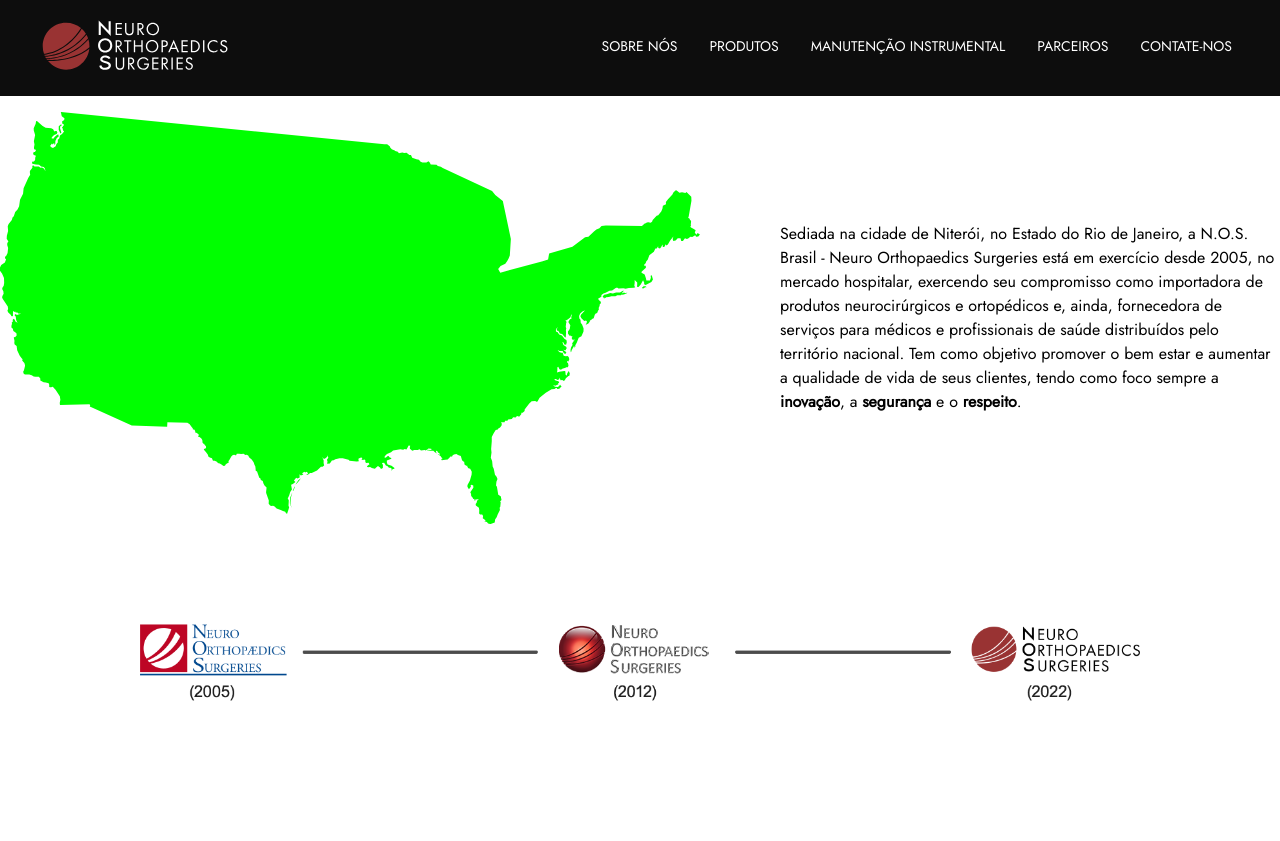
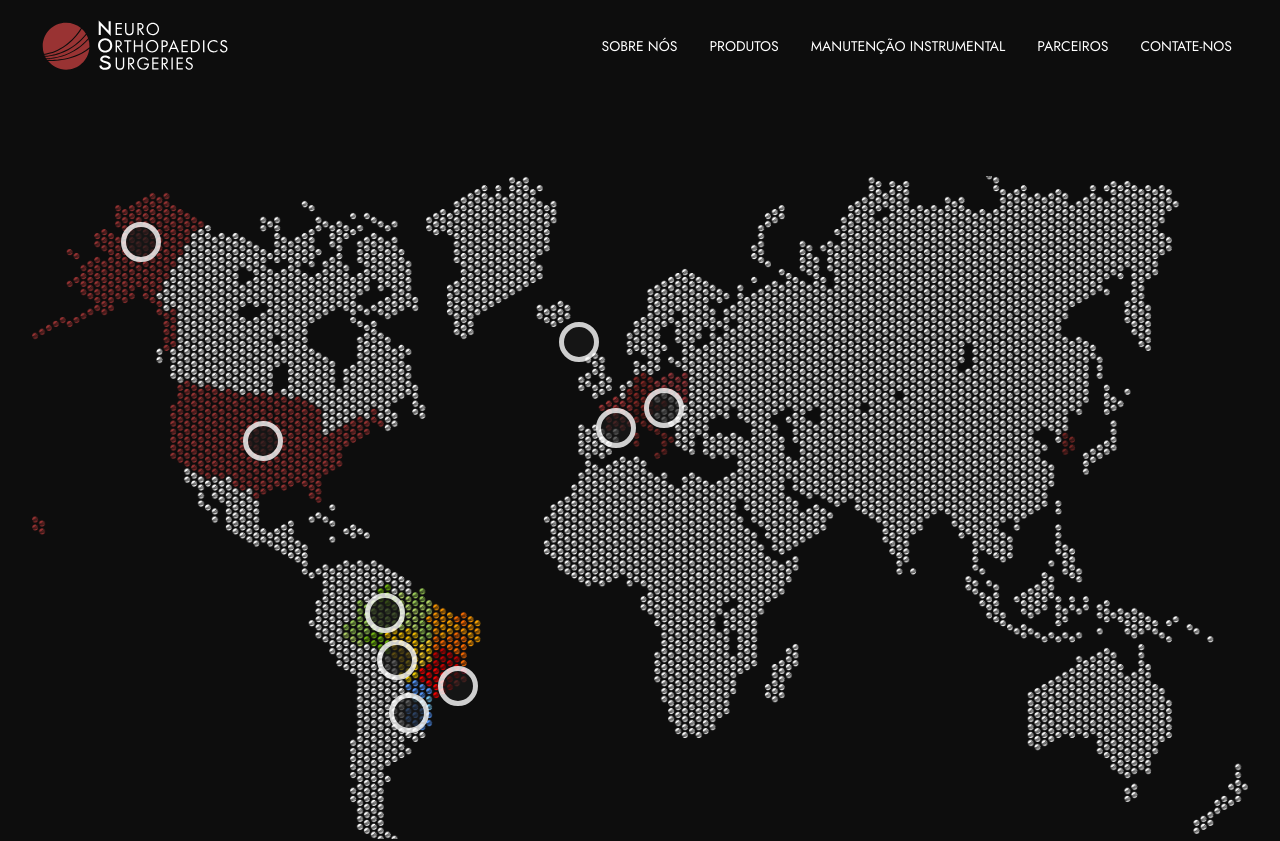
Before and after one commit to savioazb/nos-project, a Next.js app: page /parceiros in a window 1280 px wide. Shown: the top 841 px of the page. Built offline with nearby package versions, Linux system fonts and the light colour scheme.

Commit message:
interactive map

```diff
--- a/components/MainSlider.tsx
+++ b/components/MainSlider.tsx
@@ -42,11 +42,7 @@
             <section className="max-w-[680px] ml-1 md:ml-40 flex flex-col">
               <div className="relative">
                 <h2
-                  className={`${
-                    isActive
-                      ? "text-white text-[2rem] md:text-[3rem] font-extralight uppercase ml-[1rem] sm:ml-[2rem] mb-[1rem] sm:mb-[1.5rem] leading-[1.1]  animation-delay-fadeInLeft"
-                      : "text-white text-[2rem] md:text-[3rem] font-extralight uppercase ml-[1rem] sm:ml-[2rem] mb-[1rem] sm:mb-[1.5rem] leading-[1.1]"
-                  }`}
+                  className={`text-white text-[2rem] md:text-[3rem] font-extralight uppercase ml-[1rem] sm:ml-[2rem] mb-[1rem] sm:mb-[1.5rem] leading-[1.1] ${isActive ? 'animation-delay-fadeInLeft' : ''}`}
                 >
                   O bem-estar humano <br /> é nossa missão
                 </h2>
--- a/pages/manutencaoInstrumentais/index.tsx
+++ b/pages/manutencaoInstrumentais/index.tsx
@@ -64,7 +64,7 @@
             </div>
 
             <ul className="flex flex-col justify-center items-center gap-10 md:gap-0">
-              <li className="flex flex-col md:flex-row justify-center items-center gap-5">
+              <li className="flex flex-col md:flex-row justify-center items-center gap-5 md:gap-32">
                 <div>
                   <Image src={text1} height={80} alt="" />
                   <p className="max-w-md ml-0 md:ml-4 mt-4">
@@ -77,7 +77,7 @@
                 <Image src={step1} height={300} alt="" />
               </li>
 
-              <li className="flex flex-col-reverse md:flex-row justify-center items-center gap-5">
+              <li className="flex flex-col-reverse md:flex-row justify-center items-center gap-5 md:gap-32">
                 <Image src={step2} height={300} alt="" />
                 <div>
                   <Image src={text2} height={80} alt="" />
@@ -89,7 +89,7 @@
                   </p>
                 </div>
               </li>
-              <li className="flex flex-col md:flex-row justify-center items-center gap-5">
+              <li className="flex flex-col md:flex-row justify-center items-center gap-5 md:gap-32">
                 <div>
                   <Image src={text3} height={80} alt="" />
                   <p className="max-w-md ml-0 md:ml-4 mt-4">
@@ -101,7 +101,7 @@
                 </div>
                 <Image src={step3} height={300} alt="" />
               </li>
-              <li className="flex flex-col-reverse md:flex-row justify-center items-center gap-5">
+              <li className="flex flex-col-reverse md:flex-row justify-center items-center gap-5 md:gap-32">
                 <Image src={step4} height={300} alt="" />
                 <div>
                   <Image src={text4} height={80} alt="" />
@@ -113,7 +113,7 @@
                   </p>
                 </div>
               </li>
-              <li className="flex flex-col md:flex-row justify-center items-center gap-5">
+              <li className="flex flex-col md:flex-row justify-center items-center gap-5 md:gap-32">
                 <div>
                   <Image src={text5} height={80} alt="" />
                   <p className="max-w-md ml-0 md:ml-4 mt-4">
--- a/pages/parceiros/index.tsx
+++ b/pages/parceiros/index.tsx
@@ -1,30 +1,78 @@
 import Image from "next/image"
-import nosOffice from "../../public/images/nos-office.png"
-import timeLine from "../../public/images/time-line.png"
-import mapa from "../../public/images/mapa.svg"
-import Link from "next/link";
+import mapa from "../../public/images/mapa-parceiros.png"
 
 export default function Parceiros() {
   return (
-    <main>
+    <main className="bg-black p-8 md:p-34">
       <div className="bg-black w-100 h-24"></div>
-      <section className="max-w-7xl m-auto  flex flex-col justify-start gap-[100px]">
-        <article className=" flex flex-row justify-between items-center mt-4">
-          <Image src={mapa} alt="" width={700} />
-          <p className="leading-6 w-[500px]">
-            Sediada na cidade de Niterói, no Estado do Rio de Janeiro, a N.O.S.
-            Brasil - Neuro Orthopaedics Surgeries está em exercício desde 2005,
-            no mercado hospitalar, exercendo seu compromisso como importadora de
-            produtos neurocirúrgicos e ortopédicos e, ainda, fornecedora de
-            serviços para médicos e profissionais de saúde distribuídos pelo
-            território nacional. Tem como objetivo promover o bem estar e
-            aumentar a qualidade de vida de seus clientes, tendo como foco
-            sempre a <b>inovação</b>, a <b>segurança</b> e o <b>respeito</b>.
-          </p>
-        </article>
-        <article className="flex justify-center mb-40">
-          <Image src={timeLine} alt="" width={1000} />
-        </article>
+      <section className="max-w-7xl m-auto relative">
+        <div className="map-container my-12">
+          <Image src={mapa} alt="" />
+          <button className="map-point">
+            <div className="content">
+              <div className="centered-y">
+                <h3>Teste</h3>
+              </div>
+            </div>
+          </button>
+
+          <button className="map-point">
+            <div className="content">
+              <div className="centered-y">
+                <h3>Teste</h3>
+              </div>
+            </div>
+          </button>
+          <button className="map-point">
+            <div className="content">
+              <div className="centered-y">
+                <h3>Teste</h3>
+              </div>
+            </div>
+          </button>
+          <button className="map-point">
+            <div className="content">
+              <div className="centered-y">
+                <h3>Teste</h3>
+              </div>
+            </div>
+          </button>
+          <button className="map-point">
+            <div className="content">
+              <div className="centered-y">
+                <h3>Teste</h3>
+              </div>
+            </div>
+          </button>
+          <button className="map-point">
+            <div className="content">
+              <div className="centered-y">
+                <h3>Teste</h3>
+              </div>
+            </div>
+          </button>
+          <button className="map-point">
+            <div className="content">
+              <div className="centered-y">
+                <h3>Teste</h3>
+              </div>
+            </div>
+          </button>
+          <button className="map-point">
+            <div className="content">
+              <div className="centered-y">
+                <h3>Teste</h3>
+              </div>
+            </div>
+          </button>
+          <button className="map-point">
+            <div className="content">
+              <div className="centered-y">
+                <h3>Teste</h3>
+              </div>
+            </div>
+          </button>
+        </div>
       </section>
     </main>
   );
--- a/styles/globals.css
+++ b/styles/globals.css
@@ -100,3 +100,143 @@
     width: 15px !important;
     height: 15px !important;
 }
+
+
+
+
+////////////
+
+.map-container {
+  position: relative;
+  width: 100%;
+  padding: 20px;
+  box-sizing: border-box;
+  margin: 0 auto;
+}
+
+.map-container img {
+  width: 100%;
+  position: relative;
+  margin: 0;
+  padding: 0;
+}
+
+.map-container .map-point {
+  position: absolute;
+  cursor: pointer;
+  outline: none;
+  z-index: 0;
+  position: absolute;
+  width: 40px;
+  height: 40px;
+  border-radius: 20px;
+  filter: progid:DXImageTransform.Microsoft.Alpha(Opacity=80);
+  opacity: 0.8;
+  transform: translate(-50%, -50%);
+  -moz-transition: opacity 0.25s ease-in-out 0.25s, width 0.25s ease-in-out 0.25s, height 0.25s ease-in-out 0.25s, z-index 0.25s ease-in-out 0.25s;
+  -o-transition: opacity 0.25s ease-in-out 0.25s, width 0.25s ease-in-out 0.25s, height 0.25s ease-in-out 0.25s, z-index 0.25s ease-in-out 0.25s;
+  -webkit-transition: opacity 0.25s ease-in-out, width 0.25s ease-in-out, height 0.25s ease-in-out, z-index 0.25s ease-in-out;
+  -webkit-transition-delay: 0.25s, 0.25s, 0.25s, 0.25s;
+  transition-delay: 0.25s, 0.25s, 0.25s, 0.25s;
+  transition: opacity 0.25s ease-in-out 0.25s, width 0.25s ease-in-out 0.25s, height 0.25s ease-in-out 0.25s, z-index 0.25s ease-in-out 0.25s;
+  background: rgba(26, 26, 26, 0.85);
+  border: 5px solid #fff;
+}
+
+.map-container .map-point:active {
+  margin: 0;
+  padding: 0;
+  opacity: 1;
+  width: 300px;
+  height: 220px;
+  color: #e5e5e5;
+  z-index: 1;
+  transition: opacity 0.25s ease-in-out, width 0.25s ease-in-out, height 0.25s ease-in-out;
+}
+
+.map-container .map-point:focus {
+  margin: 0;
+  padding: 0;
+  filter: progid:DXImageTransform.Microsoft.Alpha(enabled=false);
+  opacity: 1;
+  width: 300px;
+  height: 220px;
+  color: #e5e5e5;
+  z-index: 1;
+  transition: opacity 0.25s ease-in-out, width 0.25s ease-in-out, height 0.25s ease-in-out;
+}
+
+.map-container .map-point .content {
+  opacity: 0;
+  transition: opacity 0.25s ease-in-out;
+  width: 100%;
+  height: 100%;
+  overflow: overlay;
+}
+
+.map-container .map-point .content .centered-y {
+  position: absolute;
+  width: 100%;
+  top: 50%;
+  transform: translateY(-50%);
+}
+
+.map-container .map-point:active .content {
+  opacity: 1;
+  -moz-transition: opacity 0.25s ease-in-out 0.25s, height 0.25s ease-in-out, overflow 0.25s ease-in-out;
+  -o-transition: opacity 0.25s ease-in-out 0.25s, height 0.25s ease-in-out, overflow 0.25s ease-in-out;
+  -webkit-transition: opacity 0.25s ease-in-out, height 0.25s ease-in-out, overflow 0.25s ease-in-out;
+  transition-delay: 0.25s, 0s, 0s;
+  -webkit-transition-delay: 0.25s, 0s, 0s;
+  transition: opacity 0.25s ease-in-out 0.25s, height 0.25s ease-in-out, overflow 0.25s ease-in-out;
+  overflow: hidden;
+}
+
+.map-container .map-point:focus .content {
+  filter: progid:DXImageTransform.Microsoft.Alpha(enabled=false);
+  opacity: 1;
+  -moz-transition: opacity 0.25s ease-in-out 0.25s, height 0.25s ease-in-out, overflow 0.25s ease-in-out;
+  -o-transition: opacity 0.25s ease-in-out 0.25s, height 0.25s ease-in-out, overflow 0.25s ease-in-out;
+  -webkit-transition: opacity 0.25s ease-in-out, height 0.25s ease-in-out, overflow 0.25s ease-in-out;
+  transition-delay: 0.25s, 0s, 0s;
+  -webkit-transition-delay: 0.25s, 0s, 0s;
+  transition: opacity 0.25s ease-in-out 0.25s, height 0.25s ease-in-out, overflow 0.25s ease-in-out;
+  overflow: hidden;
+}
+
+.map-point:nth-of-type(1){
+  top: 40%;
+  left: 19%;
+}
+.map-point:nth-of-type(2){
+  top: 25%;
+  left: 45%;
+}
+.map-point:nth-of-type(3){
+  top: 35%;
+  left: 52%;
+}
+.map-point:nth-of-type(4){
+  top: 38%;
+  left: 48%;
+}
+.map-point:nth-of-type(5){
+  top: 10%;
+  left: 9%;
+}
+.map-point:nth-of-type(6){
+  top: 66%;
+  left: 29%;
+}
+.map-point:nth-of-type(7){
+  top: 73%;
+  left: 30%;
+}
+.map-point:nth-of-type(8){
+  top: 81%;
+  left: 31%;
+}
+.map-point:nth-of-type(9){
+  top: 77%;
+  left: 35%;
+}
```
Also changed, not shown: components/Navbar.tsx (+30 -34 lines), public/images/mapa-parceiros.png (added).
